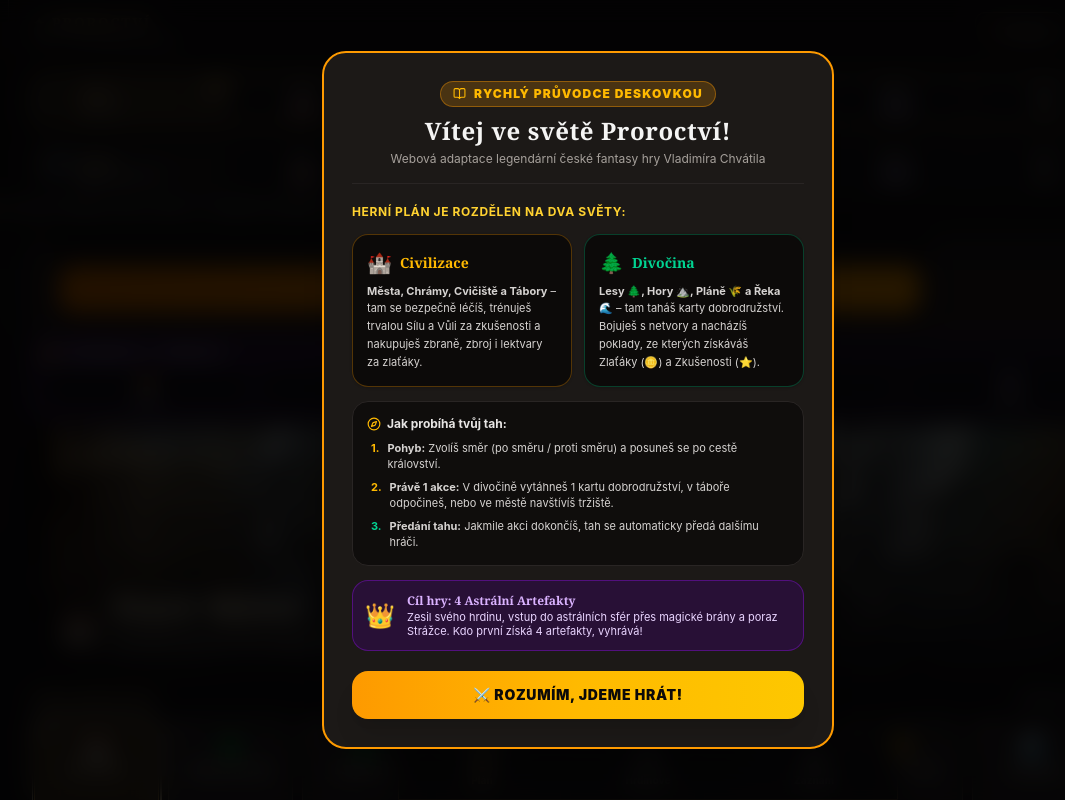
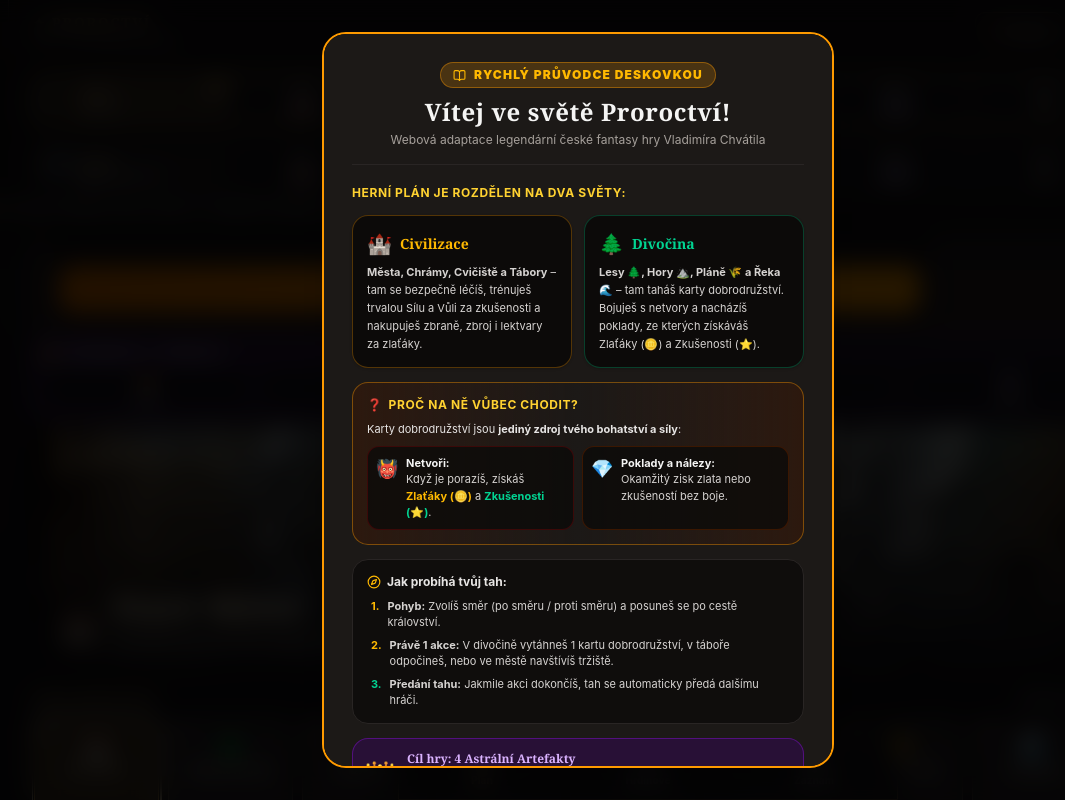
Before and after one commit to mucker84/proroctvi, a React (Vite) app: page / in a window 1280 px wide. Both pictures are taken after a click on the button "⚔️ SPUSTIT HRU PROTI AI". Shown: the part 145-945 px from the top of the page, without its empty margins (62-1127 px from the left). Built offline with nearby package versions, Linux system fonts and the light colour scheme.

Commit message:
feat(intro): add card rewards and adventure purpose to guide modal

```diff
--- a/src/components/IntroGuideModal.tsx
+++ b/src/components/IntroGuideModal.tsx
@@ -62,6 +62,33 @@
             </div>
           </div>
 
+          {/* Proč na ně vůbec chodit? */}
+          <div className="p-3.5 rounded-2xl bg-gradient-to-r from-amber-950/40 via-stone-900 to-amber-950/40 border border-amber-500/40 flex flex-col gap-2">
+            <div className="text-xs font-bold text-amber-300 flex items-center gap-1.5 uppercase tracking-wider">
+              <span>❓</span>
+              <span>Proč na ně vůbec chodit?</span>
+            </div>
+            <p className="text-[11px] text-stone-200">
+              Karty dobrodružství jsou <strong>jediný zdroj tvého bohatství a síly</strong>:
+            </p>
+            <div className="grid grid-cols-1 sm:grid-cols-2 gap-2 text-[11px] text-stone-300">
+              <div className="p-2 rounded-xl bg-stone-950/80 border border-red-950/80 flex items-start gap-2">
+                <span className="text-lg shrink-0">👹</span>
+                <div>
+                  <strong className="text-stone-100 block">Netvoři:</strong>
+                  Když je porazíš, získáš <span className="text-amber-400 font-bold">Zlaťáky (🪙)</span> a <span className="text-emerald-400 font-bold">Zkušenosti (⭐)</span>.
+                </div>
+              </div>
+              <div className="p-2 rounded-xl bg-stone-950/80 border border-amber-950/80 flex items-start gap-2">
+                <span className="text-lg shrink-0">💎</span>
+                <div>
+                  <strong className="text-stone-100 block">Poklady a nálezy:</strong>
+                  Okamžitý zisk zlata nebo zkušeností bez boje.
+                </div>
+              </div>
+            </div>
+          </div>
+
           {/* Jak probíhá tah */}
           <div className="p-3.5 rounded-2xl bg-stone-950/80 border border-stone-800 flex flex-col gap-2">
             <div className="font-bold text-xs text-stone-200 flex items-center gap-1.5">
```
Also changed, not shown: 1 other file (tests, documents, lock files or other folders).
